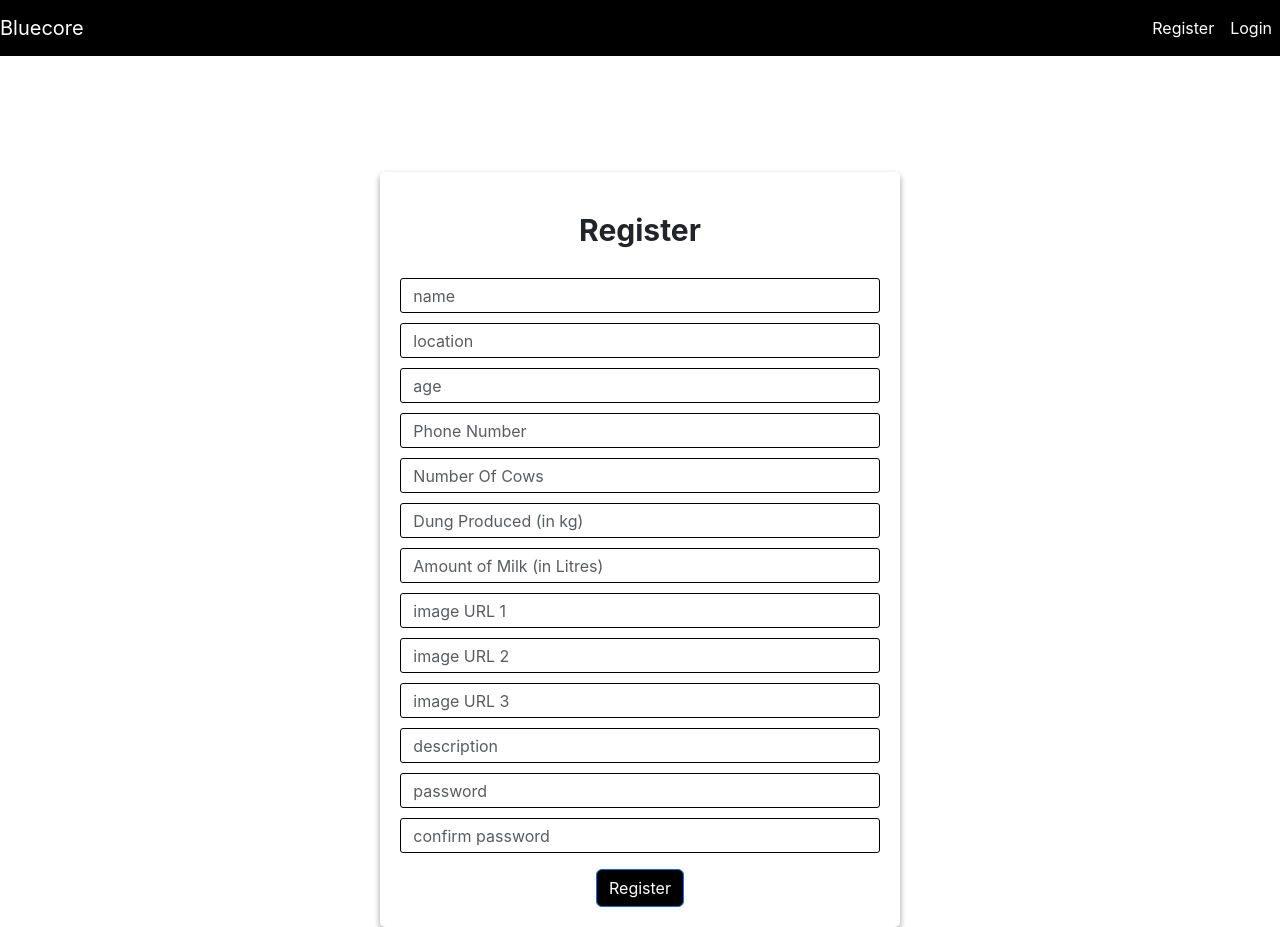
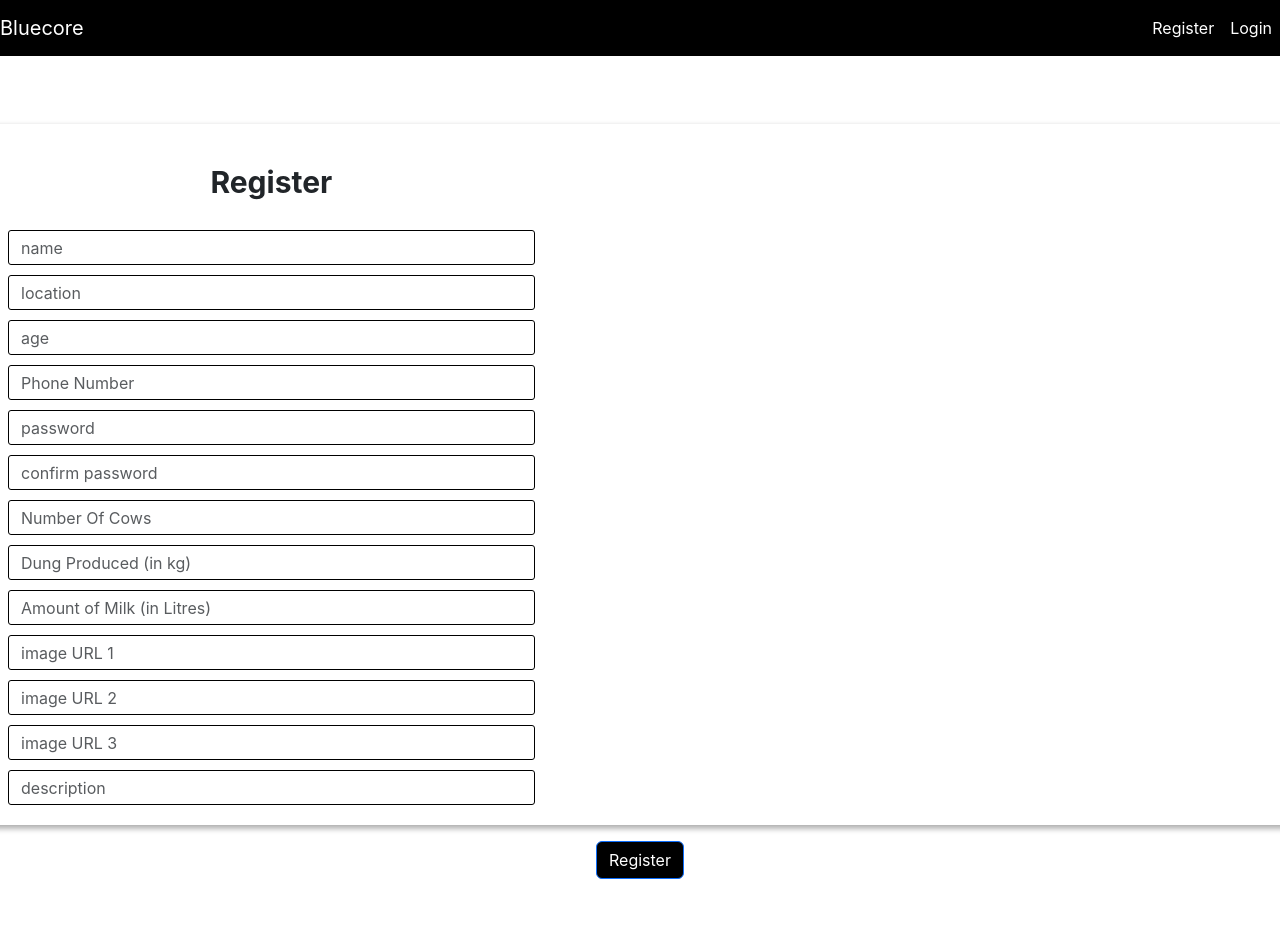
Before and after one commit to Khusnasin/client, a React (Create React App) app: page /registerfarmer in a window 1280 px wide. After the commit the page ends 879 px from the top, so only its background shows below. Built offline with nearby package versions, Linux system fonts and the light colour scheme.

Commit message:
commit_7

```diff
--- a/src/Screens/FarmerUI.js
+++ b/src/Screens/FarmerUI.js
@@ -70,10 +70,12 @@ function FarmerUI() {
             {loading && (<Loader />)}
             {error && (<Error />)}
 
-            <div className="row justify-content-center mt-5">
-                <div className="col-md-5 mt-5">
-                    {success && (<Success message='Registration Successful!' />)}
-                    <div className="bs">
+            <div className="row mt-5">
+                {success && (<Success message='Registration Successful!' />)}
+                <div className="bs">
+                    <div className="col-md-5">
+
+
                         <h2>Register</h2>
                         <input type="text" className="form-control" placeholder="name"
                             value={name} onChange={(e) => { setname(e.target.value) }} />
@@ -83,6 +85,15 @@ function FarmerUI() {
                             value={age} onChange={(e) => { setage(e.target.value) }} />
                         <input type="text" className="form-control" placeholder="Phone Number"
                             value={phoneNumber} onChange={(e) => { setphoneNumber(e.target.value) }} />
+                        <input type="password" className="form-control" placeholder="password"
+                            value={password} onChange={(e) => { setpassword(e.target.value) }} />
+                        <input type="password" className="form-control" placeholder="confirm password"
+                            value={cpassword} onChange={(e) => { setcpassword(e.target.value) }} />
+                    </div>
+
+
+                    <div className="col-md-5" style={{ justifyContent: 'flex-end' }}>
+
                         <input type="number" className="form-control" placeholder="Number Of Cows"
                             value={numberOfCows} onChange={(e) => { setnumberOfCows(e.target.value) }} />
                         <input type="number" className="form-control" placeholder="Dung Produced (in kg)"
@@ -101,13 +112,12 @@ function FarmerUI() {
                         <input type='text' className='form-control' placeholder='description'
                             value={description} onChange={(e) => { setdescription(e.target.value) }}
                         />
-                        <input type="password" className="form-control" placeholder="password"
-                            value={password} onChange={(e) => { setpassword(e.target.value) }} />
-                        <input type="password" className="form-control" placeholder="confirm password"
-                            value={cpassword} onChange={(e) => { setcpassword(e.target.value) }} />
+                    </div>
+                </div>
+                <div className='text-center'>
 
-                        <button className="btn btn-primary mt-3" onClick={register}>Register</button>
-                    </div>
+
+                    <button className="btn btn-primary mt-3" onClick={register}>Register</button>
                 </div>
 
             </div>
```
